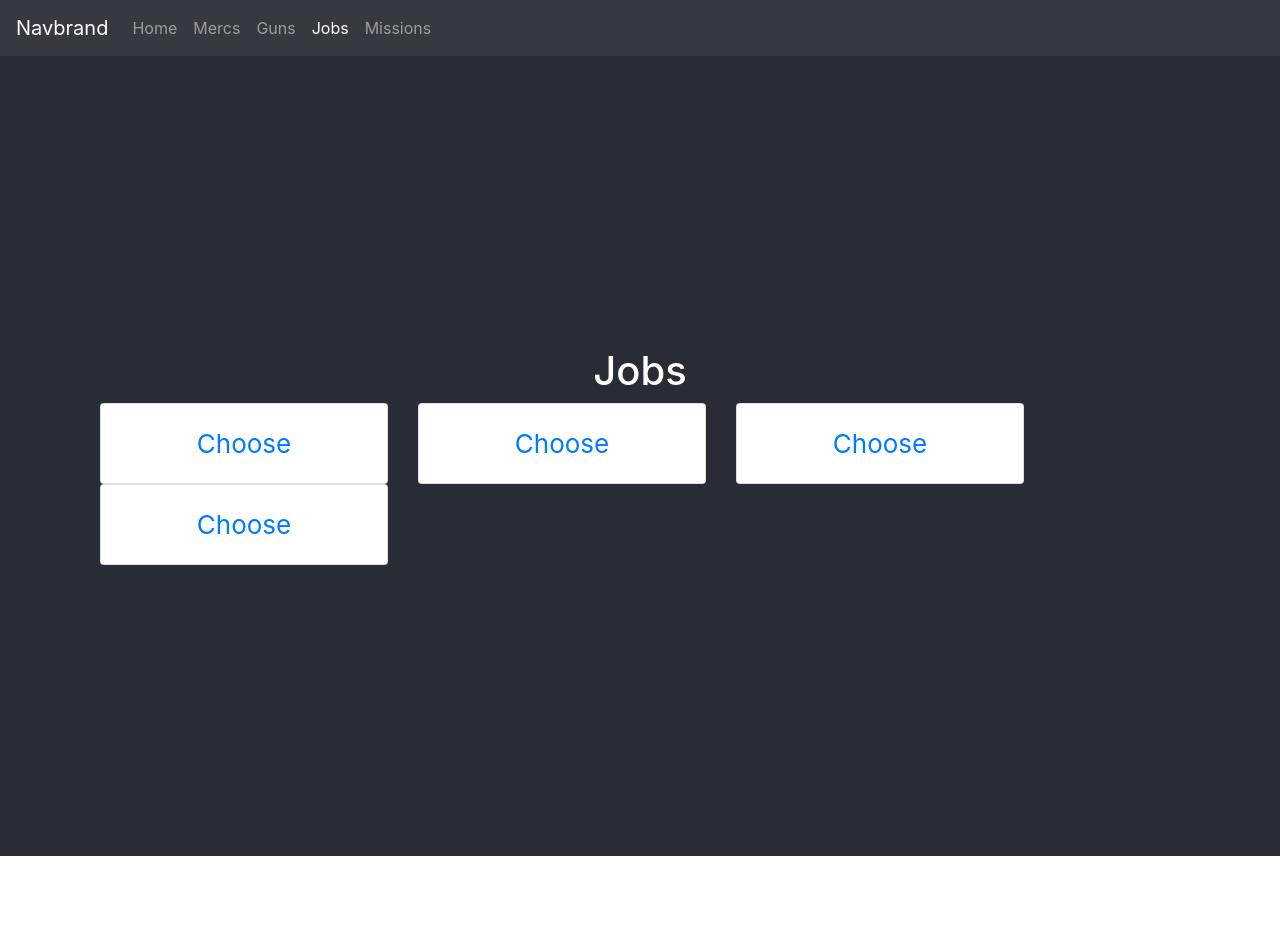
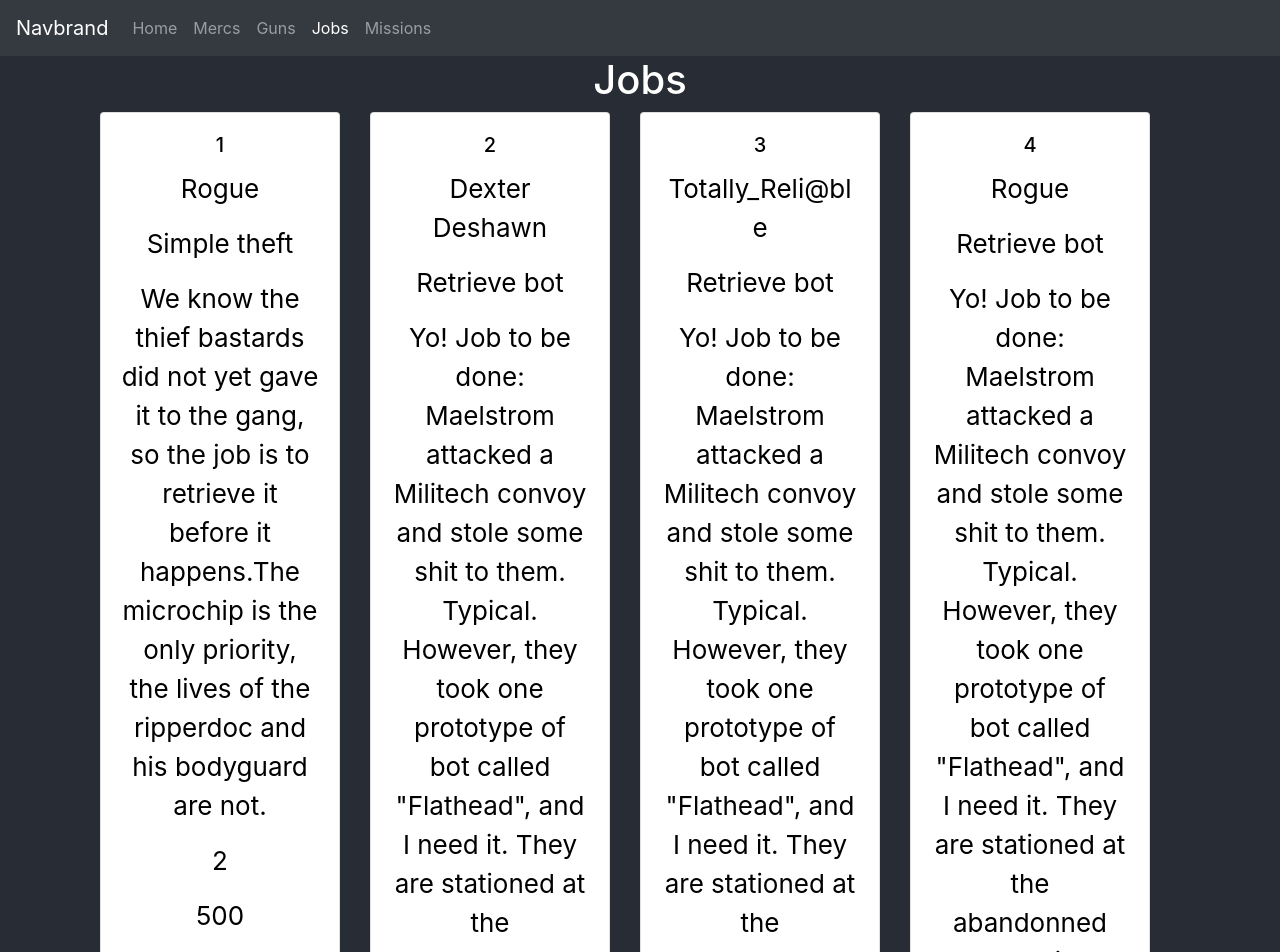
Before and after one commit to ISEP-Projects/FinalTP-Web, a React (Create React App) app: page /jobs in a window 1280 px wide. Shown: the top 952 px of the page. Before the commit the page ends 856 px from the top, so only its background shows below. Built offline with nearby package versions, Linux system fonts and the light colour scheme.

Commit message:
modify jobs

```diff
--- a/src/Components/Jobs.js
+++ b/src/Components/Jobs.js
@@ -13,18 +13,18 @@ import {
 } from 'react-bootstrap';
 import { JOBS } from '../TestData/jobs';
 
-const ReturnIterm = ({ jobs }) => {
+const ReturnIterm = ({ job }) => {
   return (
     <Col>
-      <Card style={{ width: '18rem' }}>
+      <Card style={{ width: '15rem', color: '#000' }}>
         <Card.Body>
-          {/* <Card.Title>{jobs.id}</Card.Title>
-          <Card.Text>{jobs.fixer}</Card.Text>
-          <Card.Text>{jobs.title}</Card.Text>
-          <Card.Text>{jobs.description}</Card.Text>
-          <Card.Text>{jobs.henchmenCount}</Card.Text>
-          <Card.Text>{jobs.reward}</Card.Text>
-          <Card.Text>{jobs.isAvailable}</Card.Text> */}
+          <Card.Title>{job.id}</Card.Title>
+          <Card.Text>{job.fixer}</Card.Text>
+          <Card.Text>{job.title}</Card.Text>
+          <Card.Text>{job.description}</Card.Text>
+          <Card.Text>{job.henchmenCount}</Card.Text>
+          <Card.Text>{job.reward}</Card.Text>
+          <Card.Text>{job.isAvailable}</Card.Text>
           <Card.Link href="#">Choose</Card.Link>
         </Card.Body>
       </Card>
```
Also changed, not shown: 1 other file (tests, documents, lock files or other folders).
